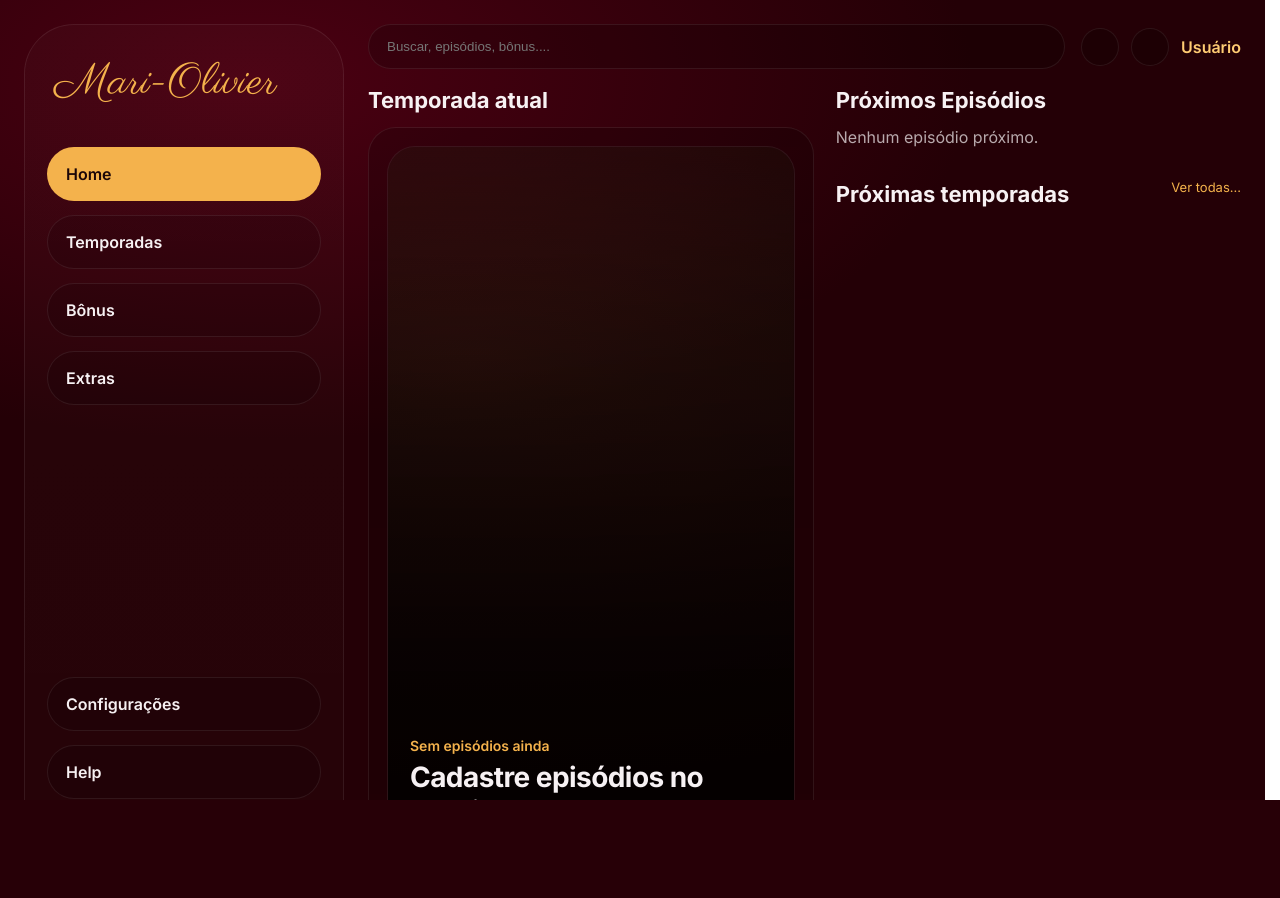
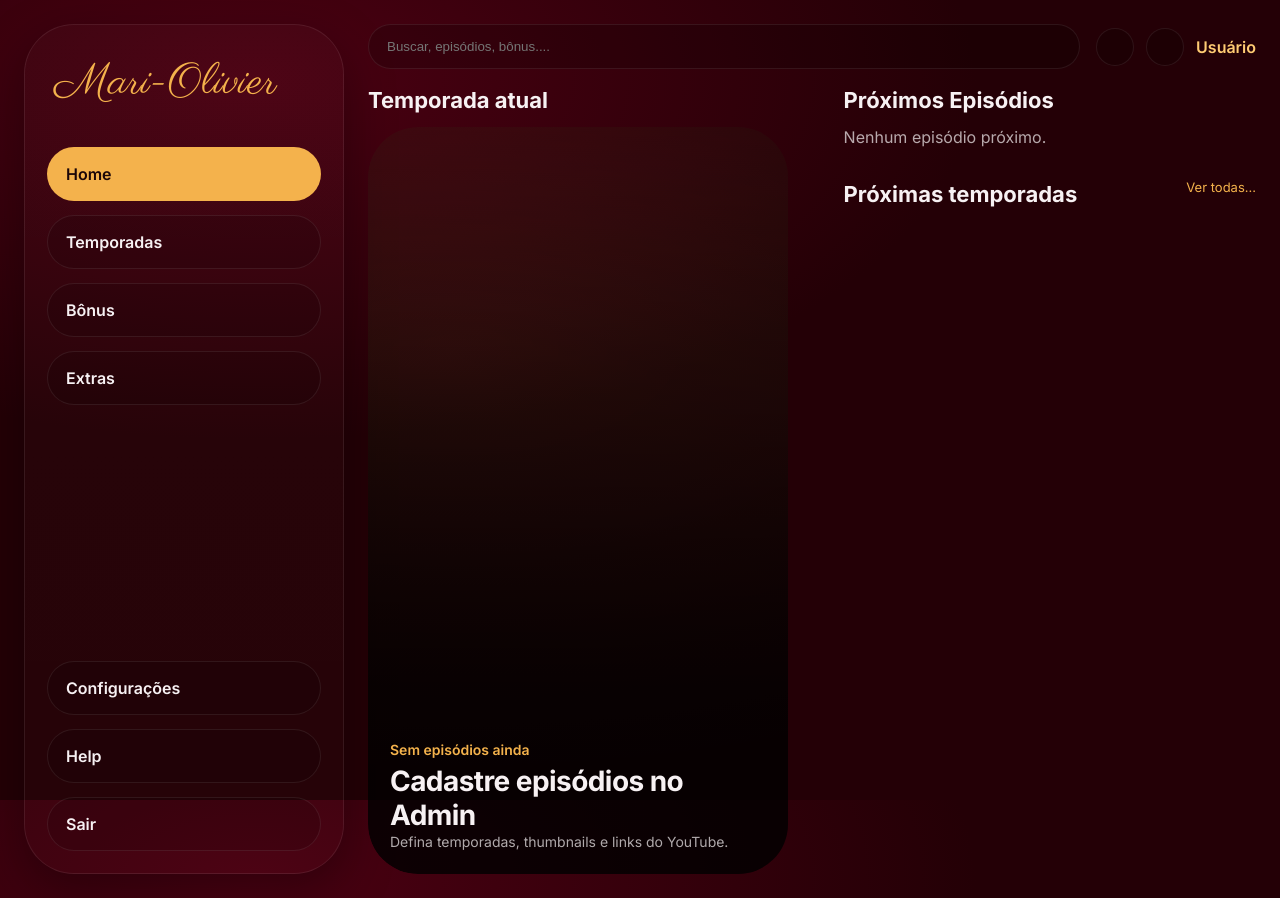
Before and after one commit to Hunter954/MariOlivier, a Flask app: page / in a window 1280 px wide. Before the commit the page ends 800 px from the top, so only its background shows below. Run offline with Flask 3, Linux system fonts and the light colour scheme; the visitor is signed in with stand-in values (Sample User, id 1); data that the repository does not hold is empty.

Commit message:
Add files via upload

```diff
--- a/app/static/css/app.css
+++ b/app/static/css/app.css
@@ -8,16 +8,12 @@
   --muted:rgba(247,241,243,.7);
   --accent:#f4b24c; /* laranja */
   --accent2:#ffcc73;
-  --shadow:none;
-  --radius:32px;
-  --radius-soft:28px;
-  --radius-thumb:22px;
+  --shadow:0 18px 50px rgba(0,0,0,.35);
+  --radius:50px;
 }
 
 *{box-sizing:border-box}
 html,body{height:100%}
-html{scrollbar-gutter: stable; overflow-y: scroll;}
-body{overflow-y: scroll;}
 body{
   margin:0;
   font-family:Inter,system-ui,-apple-system,Segoe UI,Roboto,Arial,sans-serif;
@@ -45,9 +41,6 @@ a{color:inherit;text-decoration:none}
 .main{flex:1;min-width:0}
 
 .sidebar{
-  flex:0 0 320px;
-  width:320px;
-
   width:320px;
   background: linear-gradient(180deg, rgba(255,255,255,.02), rgba(255,255,255,.01));
   border:1px solid var(--stroke);
@@ -130,15 +123,14 @@ a{color:inherit;text-decoration:none}
   display:grid;
   grid-template-columns: 1.1fr 1fr;
   gap:22px;
-  align-items:start;
 }
 .col-left,.col-right{min-width:0}
 
 .card{
   border:1px solid var(--stroke);
   background: linear-gradient(180deg, rgba(0,0,0,.18), rgba(0,0,0,.10));
-  border-radius: var(--radius-soft, var(--radius));
-  box-shadow: none;
+  border-radius: var(--radius);
+  box-shadow: var(--shadow);
 }
 .card.big{padding:18px}
 .card.episode.small{
@@ -153,14 +145,14 @@ a{color:inherit;text-decoration:none}
 .card.episode.small{display:block}
 .thumb{
   width:88px; height:88px;
-  border-radius: var(--radius-thumb, 22px);
+  border-radius:22px;
   border:1px solid var(--stroke);
   background: rgba(0,0,0,.20);
   background-size:cover;
   background-position:center;
   overflow:hidden;
 }
-.card.episode.small .thumb{width:100%; height:120px; border-radius: var(--radius-thumb, 22px)}
+.card.episode.small .thumb{width:100%; height:120px; border-radius:22px}
 .thumb-placeholder{
   width:100%;height:100%;
   background: radial-gradient(240px 120px at 20% 20%, rgba(244,178,76,.16), rgba(0,0,0,.18));
@@ -182,37 +174,41 @@ a{color:inherit;text-decoration:none}
   overflow:auto;
   padding-bottom:6px;
 }
-
-
-/* Single-outline cards (mantém apenas o stroke na thumb, evita “double outline”) */
-.card.season,
-.card.episode.small{
-  border:none;
-  box-shadow:none;
-  background:transparent;
-}
 .card.season{
   width:170px; flex:0 0 auto;
   padding:16px;
   position:relative;
 }
-.card.season .thumb{width:100%;height:210px;border-radius: var(--radius-soft, 28px)}
+.card.season .thumb{width:100%;height:210px;border-radius:28px}
 .season-label{
   position:absolute;left:16px;top:14px;
   font-weight:700;font-size:13px;
 }
 
-.hero{position:relative;overflow:hidden;min-height:620px;border-radius:var(--radius-soft, var(--radius))}
+.hero{position:relative;overflow:hidden;min-height:620px;border-radius:var(--radius)}
 .hero-story{
   position:relative;
   width:min(420px, 100%);
   margin: 0 auto;
   aspect-ratio: 9 / 16;
-  border-radius: var(--radius-soft, var(--radius));
+  border-radius: var(--radius);
   overflow:hidden;
   border:1px solid var(--stroke);
   background: rgba(0,0,0,.14);
-  box-shadow: none;
+  box-shadow: var(--shadow);
+}
+/* HERO (Temporada atual) — sem borda/sombra externa e alinhado à esquerda */
+.hero.card.big{
+  padding:0;
+  border:none;
+  background: transparent;
+  box-shadow:none;
+}
+.hero-story{
+  margin:0;                 /* antes era centralizado */
+  border:none;              /* remove outline do player */
+  box-shadow:none;          /* remove halo/sombra */
+  background: transparent;  /* remove fundo escuro */
 }
 .hero-cover{position:absolute;inset:0}
 .hero-thumb{
@@ -266,15 +262,15 @@ a{color:inherit;text-decoration:none}
 
 .player-wrap{
   width:100%;
-  border-radius: var(--radius-soft, 28px);
+  border-radius: 28px;
   overflow:hidden;
   border:1px solid var(--stroke);
   background: rgba(0,0,0,.24);
-  box-shadow: none;
+  box-shadow: var(--shadow);
 }
 .player-wrap iframe{width:100%;height:100%}
 .player-wrap.horizontal{aspect-ratio:16/9}
-.player-wrap.vertical{aspect-ratio:9/16; max-width:520px; margin: 0 auto; height:min(calc(100vh - 260px), 820px); width:auto;}
+.player-wrap.vertical{aspect-ratio:9/16; max-width:520px; margin: 0 auto;}
 
 .form{max-width:920px}
 .form-grid{
```
